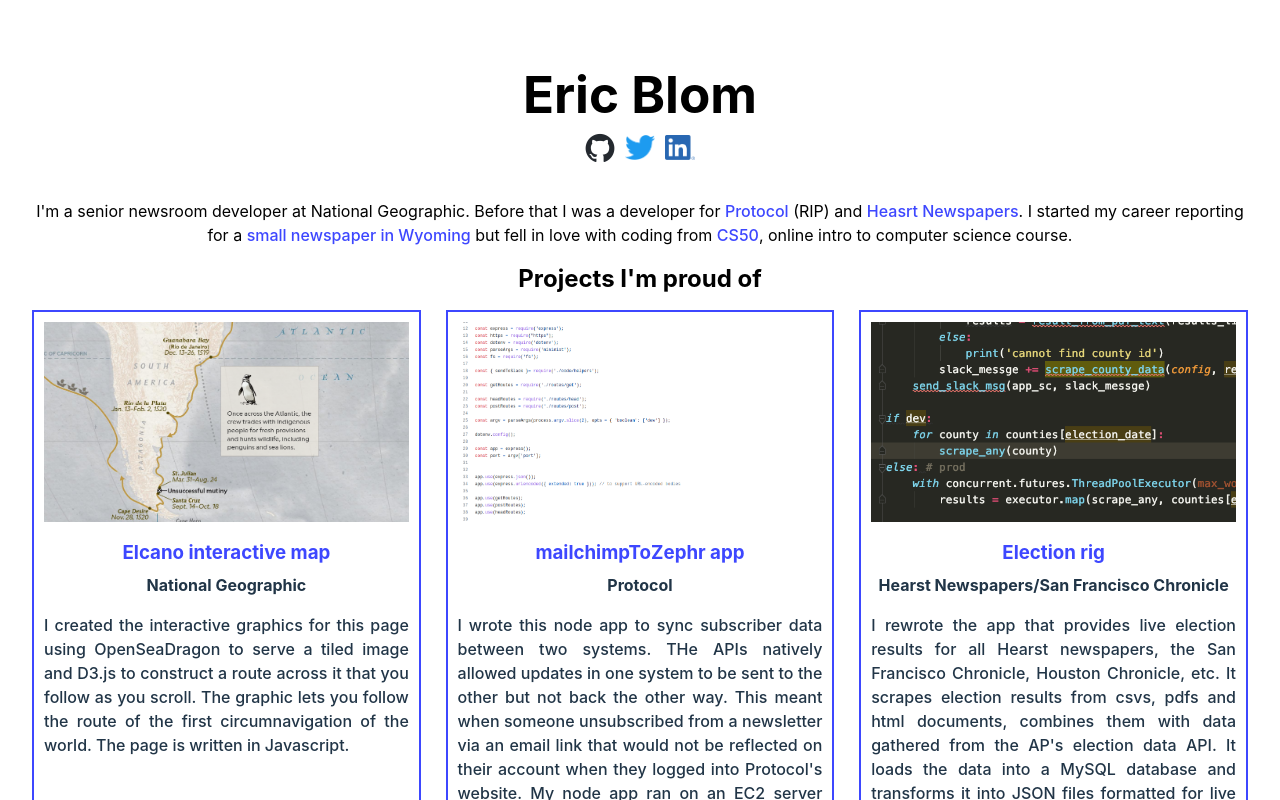
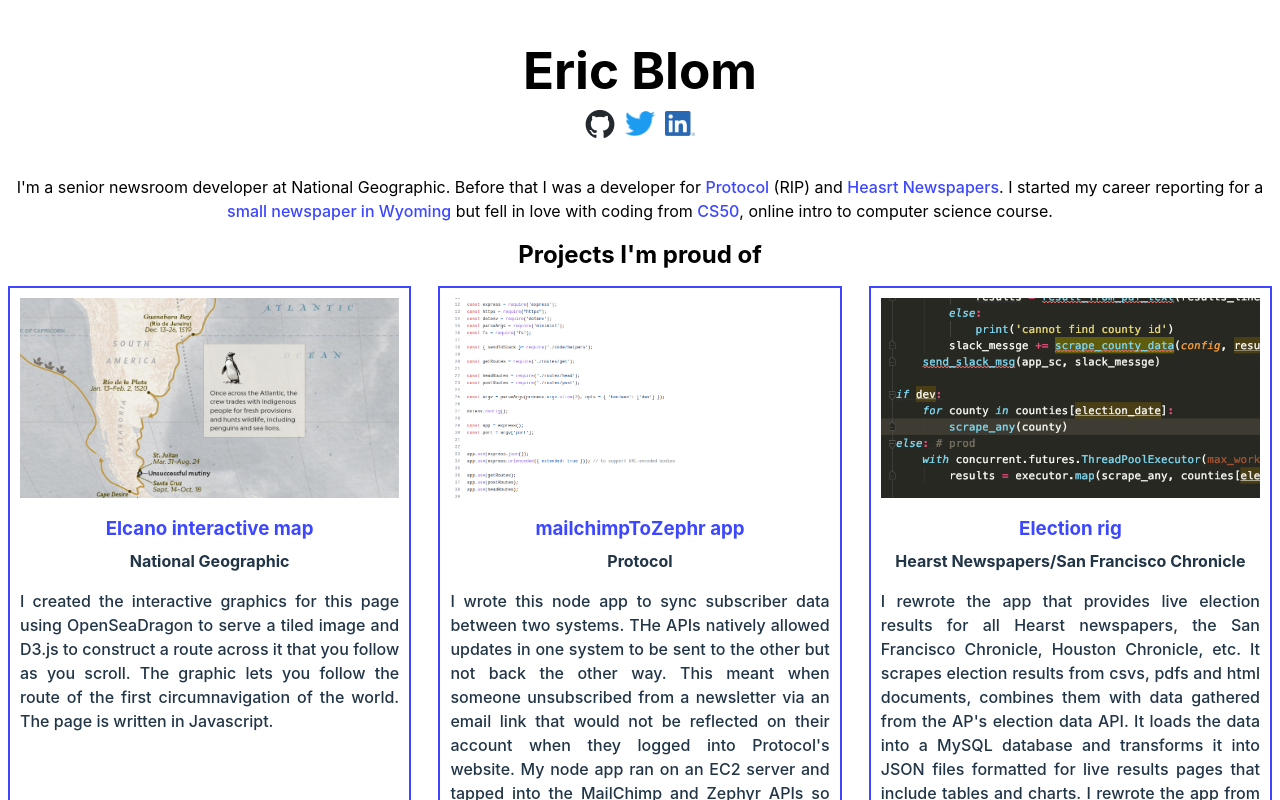
Before and after one commit to ericjohannes/vite-portfolio, a React (Vite) app: page / in a window 1280 px wide. Shown: the top 800 px of the page. Built offline with nearby package versions, Linux system fonts and the light colour scheme.

Commit message:
remove padding

```diff
--- a/src/App.css
+++ b/src/App.css
@@ -1,7 +1,8 @@
 #root {
   max-width: 1280px;
   margin: 0 auto;
-  padding: 2rem;
+  /* padding: 2rem; */
+  padding: .5rem;
   text-align: center;
 }
 
```
